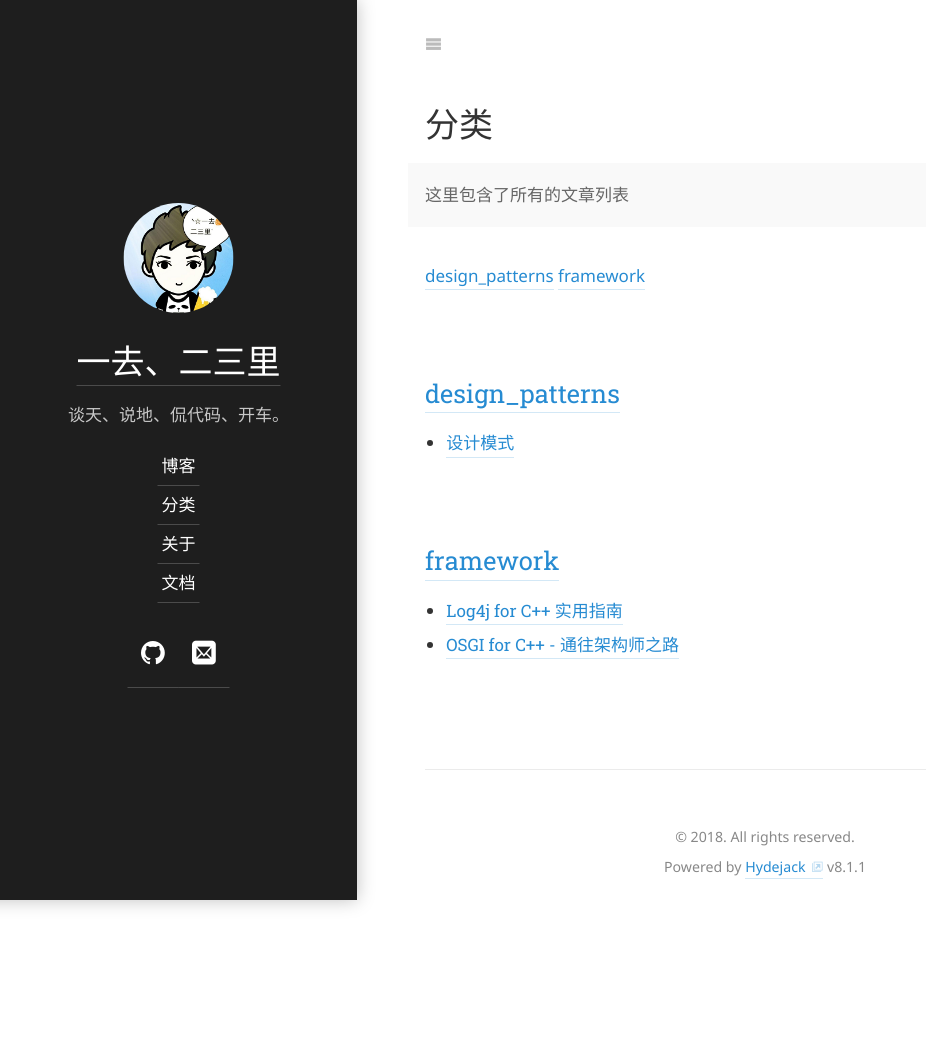
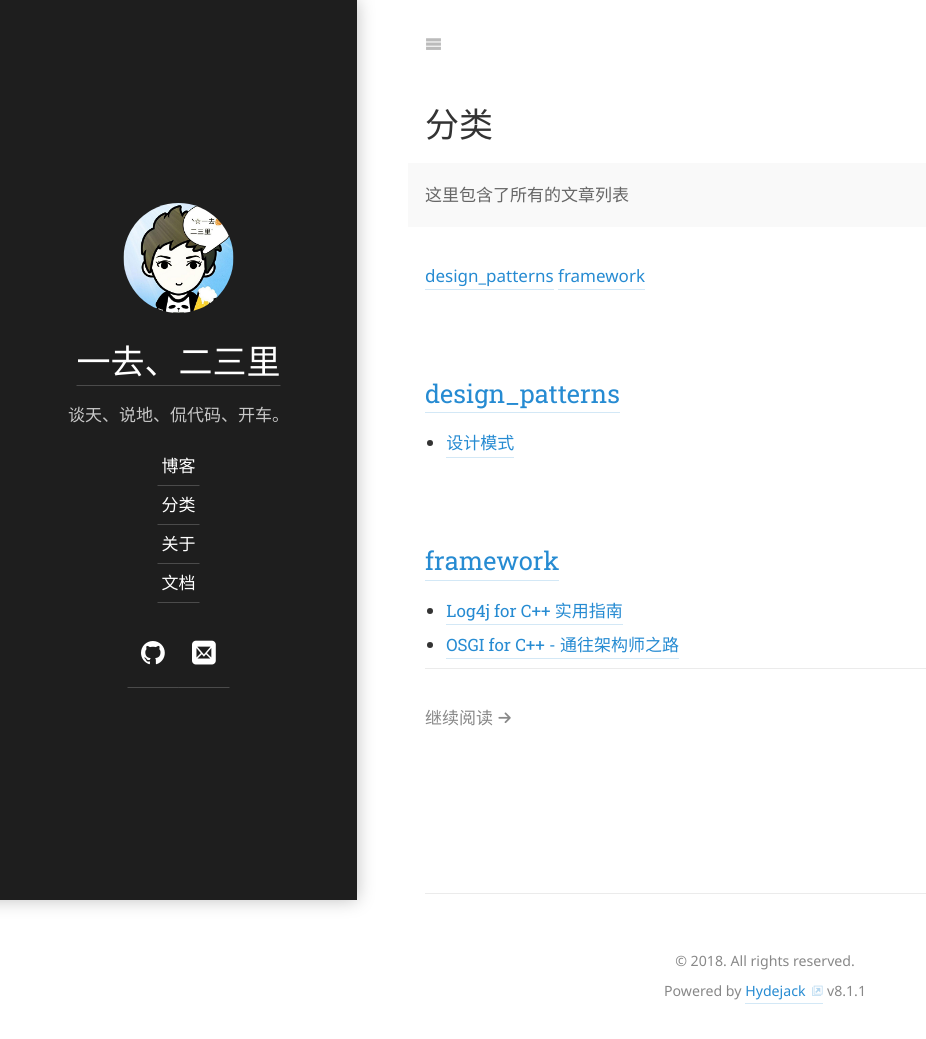
Before and after one commit to Waleon/Waleon.github.io, a Jekyll site: the page built from category.md, in a window 1280 px wide. Shown: the whole page, without its empty margins (0-926 px from the left). Built offline with Jekyll 4.4.1, drawn with Linux system fonts in a browser that asks for light colours; some web fonts are replaced; before the commit the page ends 915 px from its top, so only the background shows below that.

Commit message:
update category

```diff
--- a/category.md
+++ b/category.md
@@ -23,3 +23,54 @@ accent_image:
 </ul>
 
 {% endfor %}
+
+
+{% assign post          = include.post          %}
+{% assign no_link_title = include.no_link_title %}
+{% assign no_excerpt    = include.no_excerpt    %}
+{% assign hide_image    = include.hide_image    %}
+
+<article id="post{{ post.id | replace:'/','-' }}" class="page post mb6" role="article">
+  <header>
+    <h1 class="post-title">
+      {% unless no_link_title %}<a href="{{ post.url | relative_url }}" class="flip-title">{% endunless %}
+        {{ post.title }}
+      {% unless no_link_title %}</a>{% endunless %}
+    </h1>
+
+    <p class="post-date heading">
+      {% assign post_format = site.data.strings.date_formats.post | default:"%d %b %Y" %}
+      <time datetime="{{ post.date | date_to_xmlschema }}">{{ post.date | date:post_format }}</time>
+      {% assign category_start     = site.data.strings.category_start     | default:"in " %}
+      {% assign tag_start          = site.data.strings.tag_start          | default:"on " %}
+      {% assign category_separator = site.data.strings.category_separator | default:" / " %}
+      {% assign tag_separator      = site.data.strings.tag_separator      | default:", "  %}
+      {% include components/tag-list.html tags=post.categories meta=site.featured_categories start_with=category_start separator=category_separator %}
+      {% include components/tag-list.html tags=post.tags meta=site.featured_tags start_with=tag_start separator=tag_separator %}
+    </p>
+
+    {% assign alt = false %}
+    {% unless hide_image %}{% if post.image %}
+      <div class="img lead sixteen-nine">
+        {% include components/hy-img.html img=post.image alt=post.title %}
+      </div>
+      {% assign alt = '' %}
+    {% endif %}{% endunless %}
+
+    {% include components/message.html text=post.description hide=page.hide_description alt=alt %}
+  </header>
+
+  {% if no_excerpt %}
+    {{ post.content }}
+  {% else %}
+    {{ post.excerpt }}
+
+    {% capture post_title %}<a class="heading flip-title" href="{{ post.url | relative_url }}">{{ post.title }}</a>{% endcapture %}
+    {% assign text = site.data.strings.continue_reading | default:"Continue reading <!--post_title-->" %}
+    <footer>
+      <p class="read-more">
+        {{ text | replace:"<!--post_title-->", post_title }}
+      </p>
+    </footer>
+  {% endif %}
+</article>
```
